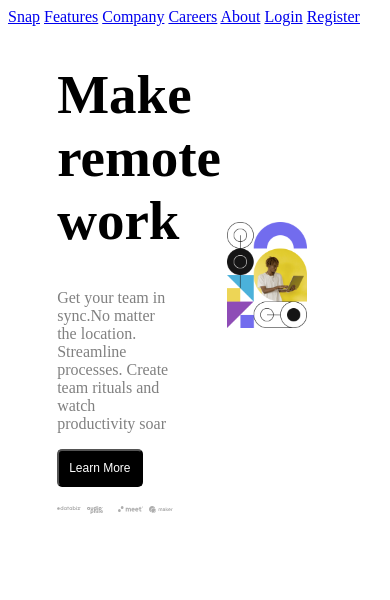
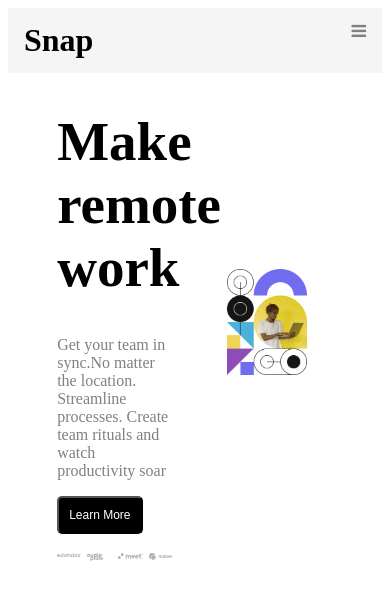
Before and after one commit to Peacesandy/Intro-Section-With-Drop-Down-Navigation, a plain HTML site: page index.html in a window 390 px wide. Drawn offline with Linux system fonts and the light colour scheme.

Commit message:
Added media queries

```diff
--- a/index.html
+++ b/index.html
@@ -6,11 +6,12 @@
     <meta name="viewport" content="width=device-width, initial-scale=1.0">
     <title>Intro Section With Drop Down Navigation</title>
     <link rel="stylesheet" href="./style.css">
+    <link rel="stylesheet" href="https://cdnjs.cloudflare.com/ajax/libs/font-awesome/4.7.0/css/font-awesome.min.css">
 </head>
 <body>
     <!--Header-->
     <header>
-        <nav>
+        <nav class="topnav" id="myTopnav">
             <a class="active" href="#space">Snap</a>
             <a href="#features">Features</a>
             <a href="#company">Company</a>
@@ -18,6 +19,11 @@
             <a href="#About">About</a>
             <a href="#login">Login</a>
             <a  href="#register">Register</a>
+            <a href="javascript:void (0);"
+              class="icon"
+              onclick="myFunction()">
+              <i class="fa fa-bars"></i>
+            </a>
         </nav>
     </header>
     <!--Hero-->
--- a/style.css
+++ b/style.css
@@ -22,7 +22,6 @@ h1{
 
 p{
     margin-left: 30%;
-    font-style: normal;
     color: grey;
 }
 
@@ -42,3 +41,58 @@ button{
     margin-top: 10%;
     margin-left: 25%;
 }
+
+.topnav{
+    background-color: whitesmoke;
+    overflow: hidden;
+}
+
+.topnav a{
+    float: left;
+    display: block;
+    color: grey;
+    text-align: center;
+    padding: 14px 16px;
+    text-decoration: none;
+    font-size: 17px;
+}
+
+.topnav a:hover{
+    background-color: #ddd;
+    color: black;
+}
+
+.topnav a.active{
+    color: black;
+    font-weight: bolder;
+    font-size: 200%;
+}
+
+.topnav .icon {
+    display: none;
+}
+
+@media screen and (max-width: 600px){
+     .topnav a:not(:first-child)
+     {display: none;}
+     .topnav a.icon {
+        float: right;
+        display: block;
+     }
+}
+
+@media screen and (max-width: 600px)
+            {
+     .topnav.responsive { position:
+         relative;}
+         .topnav.responsive a.icon {
+            position: absolute;
+            right: 0;
+            top: 0;
+         }
+         .topnav.responsive a {
+            float: none;
+            display: block;
+            text-align: left;
+         }
+}
```
